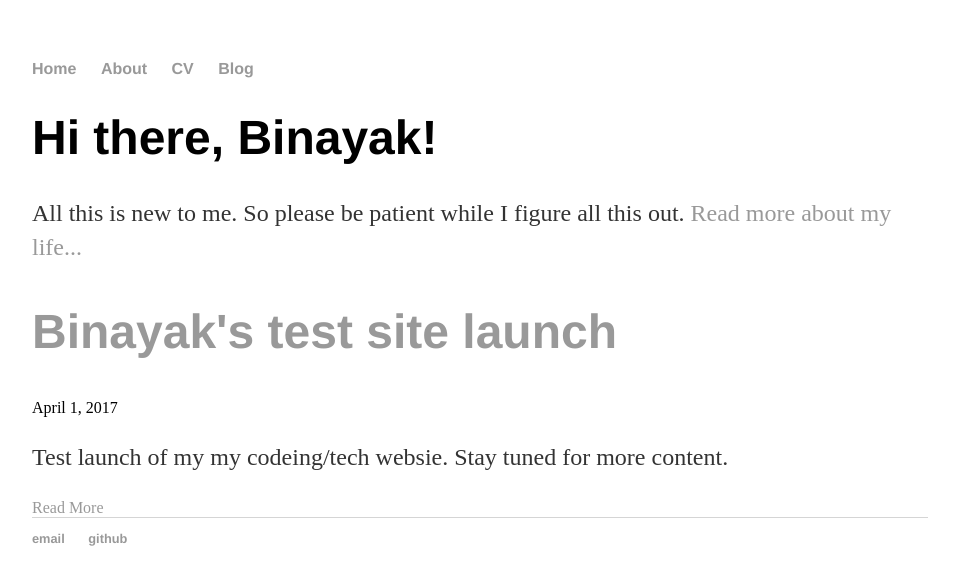
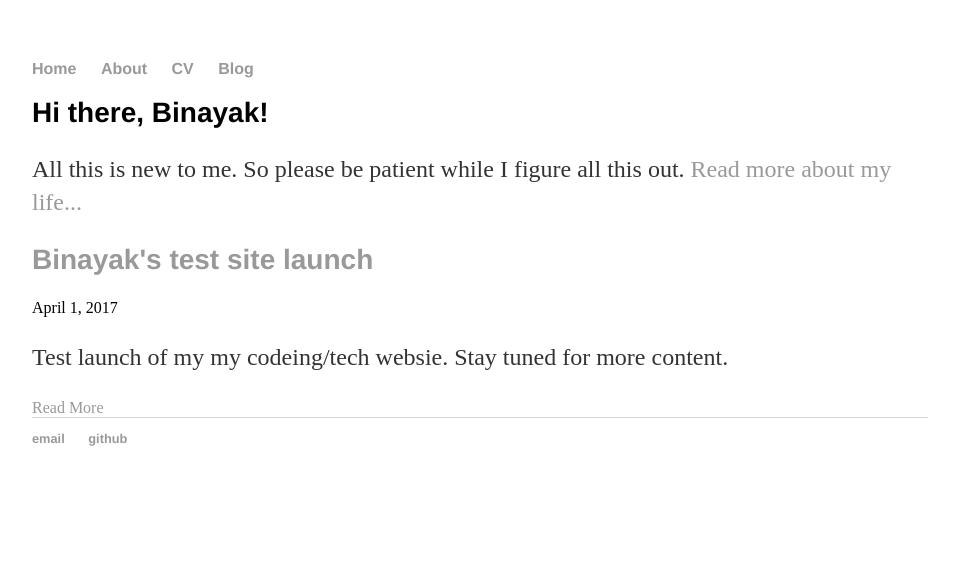
Before and after one commit to fico86/fico86.github.io, a Jekyll site: the page built from index.html, in a window 1280 px wide. Shown: the top 585 px of the page, without its empty margins (160-1119 px from the left). Built offline with Jekyll 4.4.1, drawn with Linux system fonts in a browser that asks for light colours.

Commit message:
Update main.css

```diff
--- a/css/main.css
+++ b/css/main.css
@@ -20,7 +20,7 @@ a:hover {
     text-decoration: underline;
 }
 h1 {
-    font-size: 3em;
+    font-size: 1.75em;
     font-family:'Helvetica', 'Arial', 'Sans-Serif';
 }
 p {
```
